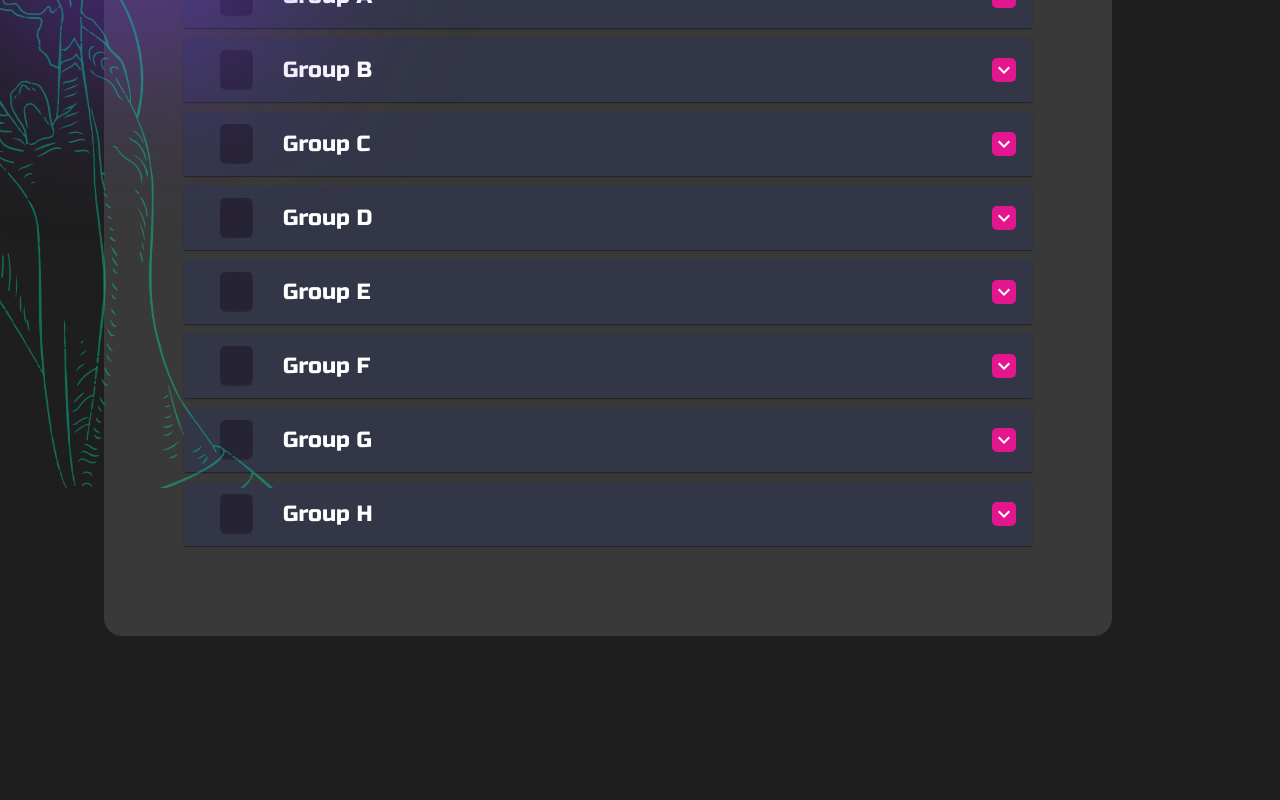
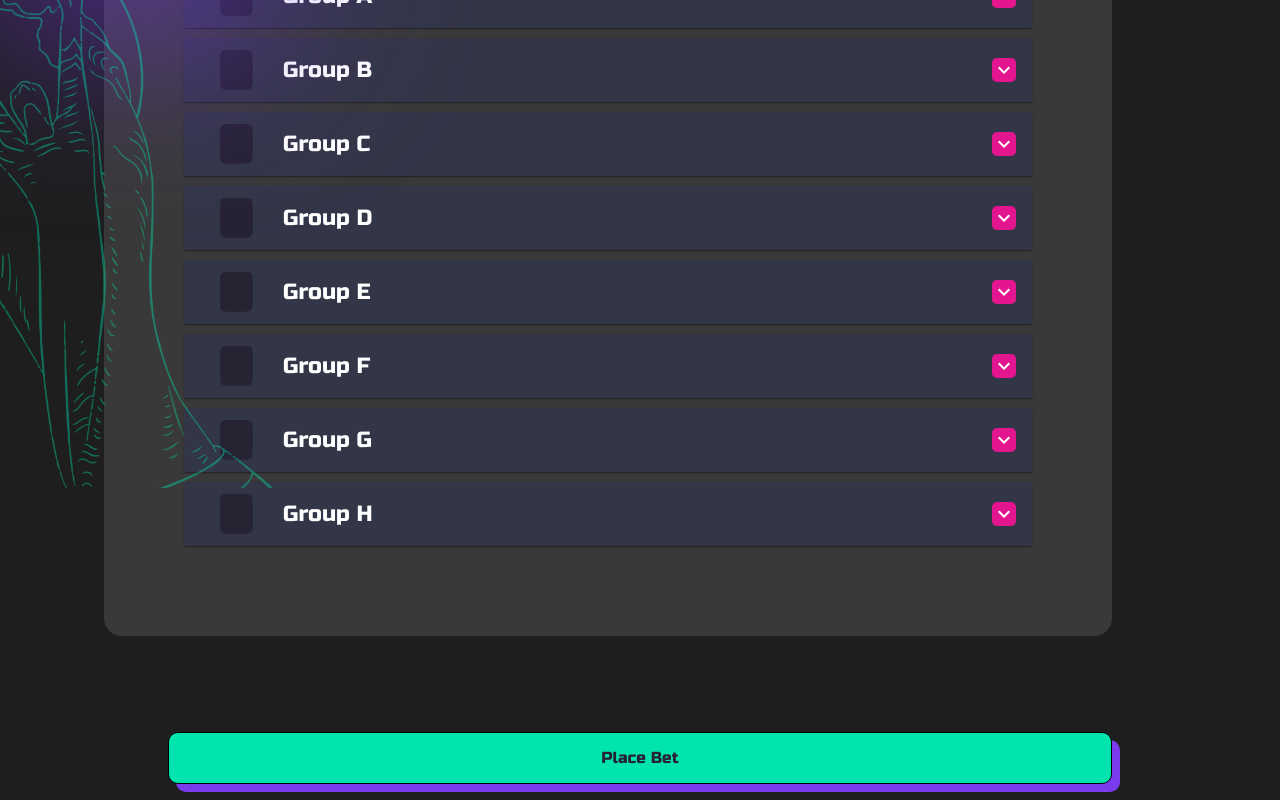
Before and after one commit to cricripagos/prode-front, a Next.js app: page /table in a window 1280 px wide. Shown: the part 912-1712 px from the top of the page. Before the commit the page ends 1564 px from the top, so only its background shows below. Built offline with nearby package versions, Linux system fonts and the light colour scheme.

Commit message:
add bet slip routting

```diff
--- a/pages/table/index.js
+++ b/pages/table/index.js
@@ -7,6 +7,8 @@ import imageBG from "@assets/images/ballRight.png";
 import copaImage from "@assets/images/copa.png";
 import ContentTable from "./components/ContentTable/ContentTable";
 import { jsonData, jsonGroups } from "./jsonData/data";
+import Link from 'next/link';
+import Button, { Variant } from '@components/Button/Button';
 
 export default function Table() {
   const formatData = jsonGroups.map((group) => jsonData.response.filter((partido) => partido.teams.group === group.key));
@@ -24,6 +26,10 @@ export default function Table() {
       <Grid container spacing={8}>
         <ContentTable data={formatData} />
       </Grid>
+      <div className='w-full container px-8 md:px-28 mx-auto mt-40 md:mt-24'>
+                            <Link href="/tournament_details"><Button className='w-full' >Place Bet</Button></Link>
+      </div>
+
       <Blur
         left="0%"
         top="100%"
--- a/pages/tournament_details/index.js
+++ b/pages/tournament_details/index.js
@@ -24,7 +24,7 @@ const columns = [
     },
     {
         key: "slip",
-        label: "Buy-in",
+        label: "Check Slip",
     },
 ];
 
--- a/pages/tournaments/index.js
+++ b/pages/tournaments/index.js
@@ -161,7 +161,6 @@ export default function Tournaments() {
                     </div>
                 </CardGradient>
             </div>
-
         </div>
     );
 }
```
